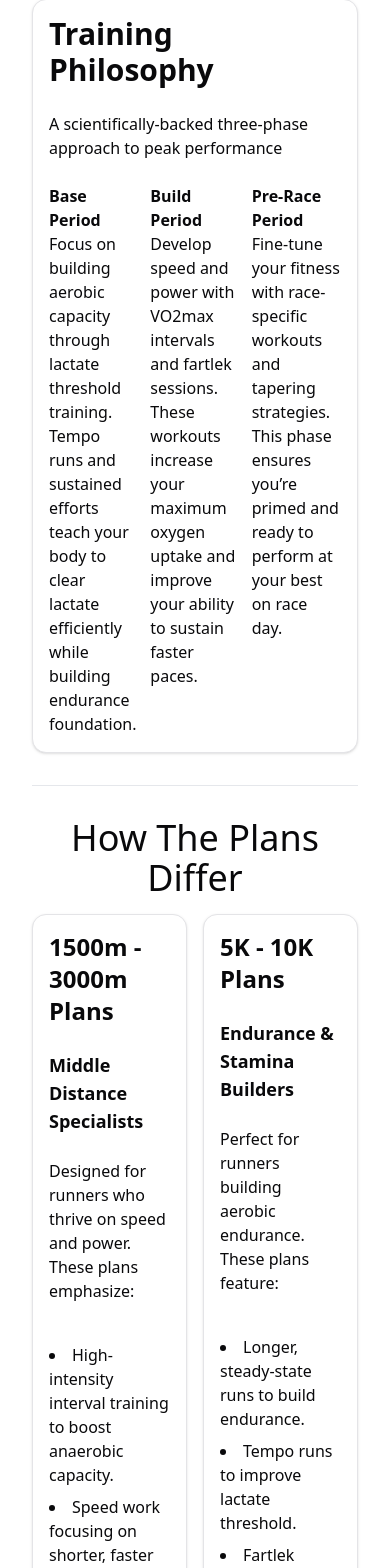
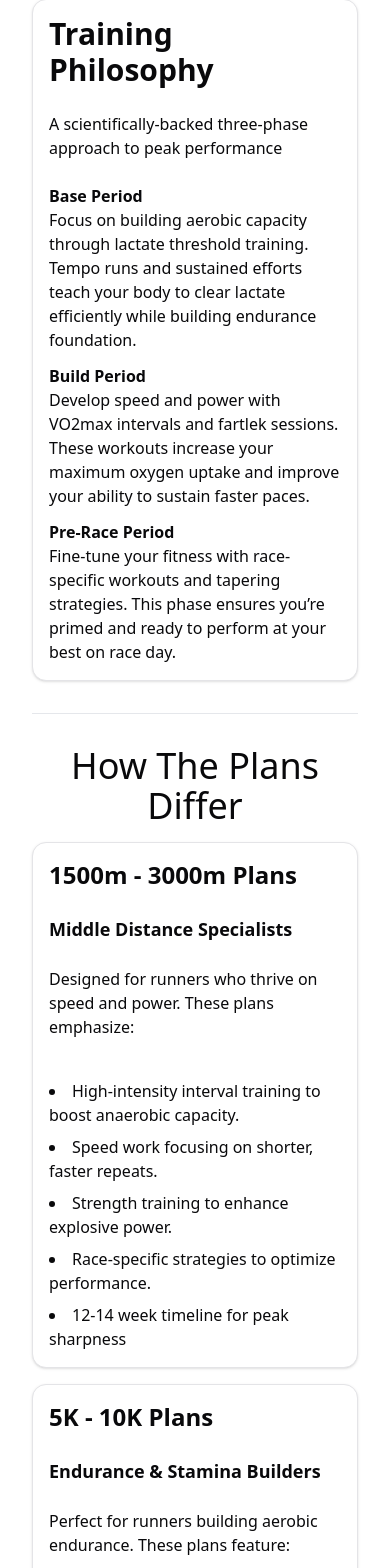
Before and after one commit to janm2001/janCoaching, a Next.js app: page /plans in a window 390 px wide. Shown: the part 2160-3728 px from the top of the page. Built offline with nearby package versions, Linux system fonts and the light colour scheme.

Commit message:
fix: mobile size plans overview

```diff
--- a/components/Blog/Blog.tsx
+++ b/components/Blog/Blog.tsx
@@ -3,7 +3,7 @@
 import { useEffect, useState } from "react";
 import { BlogPost } from "./Blogs";
 import Container from "../Container/Container";
-import { ArrowLeft, Link } from "lucide-react";
+import { ArrowLeft } from "lucide-react";
 import { Badge } from "../ui/badge";
 import { Button } from "../ui/button";
 
--- a/components/Plans/PlansOverview/PlansOverview.tsx
+++ b/components/Plans/PlansOverview/PlansOverview.tsx
@@ -23,7 +23,7 @@ const PlansOverview = () => {
       <Card className="p-4">
         <h2 className="font-bold text-3xl">Training Philosophy</h2>
         <p>A scientifically-backed three-phase approach to peak performance</p>
-        <div className="grid gap-3  md: grid-cols-3">
+        <div className="grid gap-3 md:grid-cols-3 sm:grid-cols-1">
           <div>
             <h3 className="font-bold">Base Period</h3>
           <p>Focus on building aerobic capacity through lactate threshold training. Tempo runs and sustained efforts teach your body to clear lactate efficiently while building endurance foundation.</p>
@@ -43,7 +43,7 @@ const PlansOverview = () => {
         <Divider />
 
         <h2 className="text-4xl text-center my-4">How The Plans Differ</h2>
-        <div className="grid gap-4 md: grid-cols-2">
+        <div className="grid gap-4 md:grid-cols-2 sm:grid-cols-1">
         <Card className="p-4">
           <h3 className="font-bold text-2xl">1500m - 3000m Plans</h3>
           <p className="font-bold text-lg">Middle Distance Specialists</p>
```
